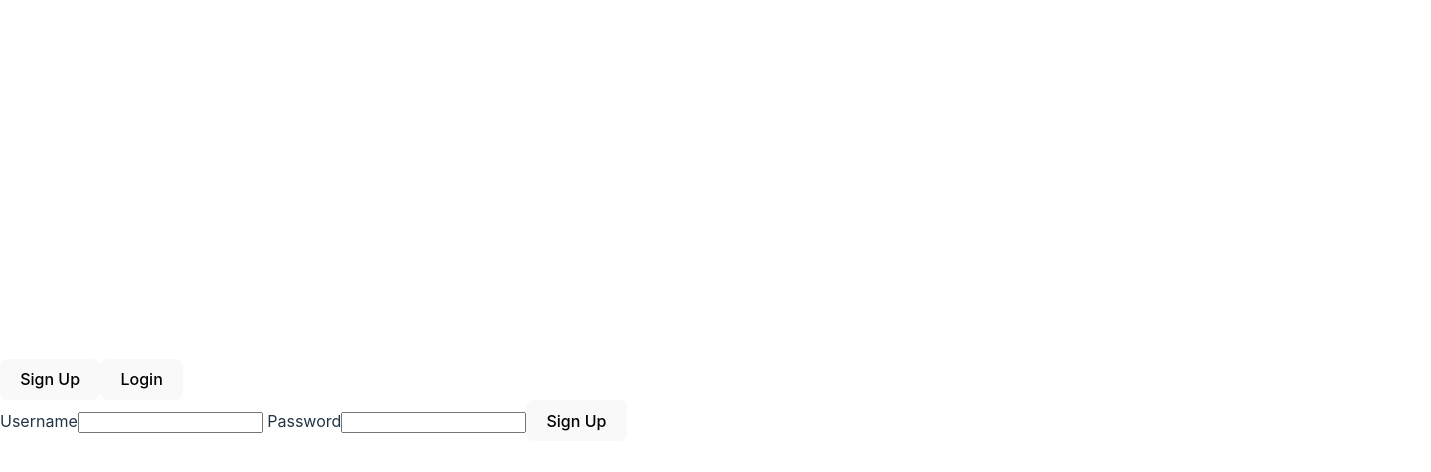
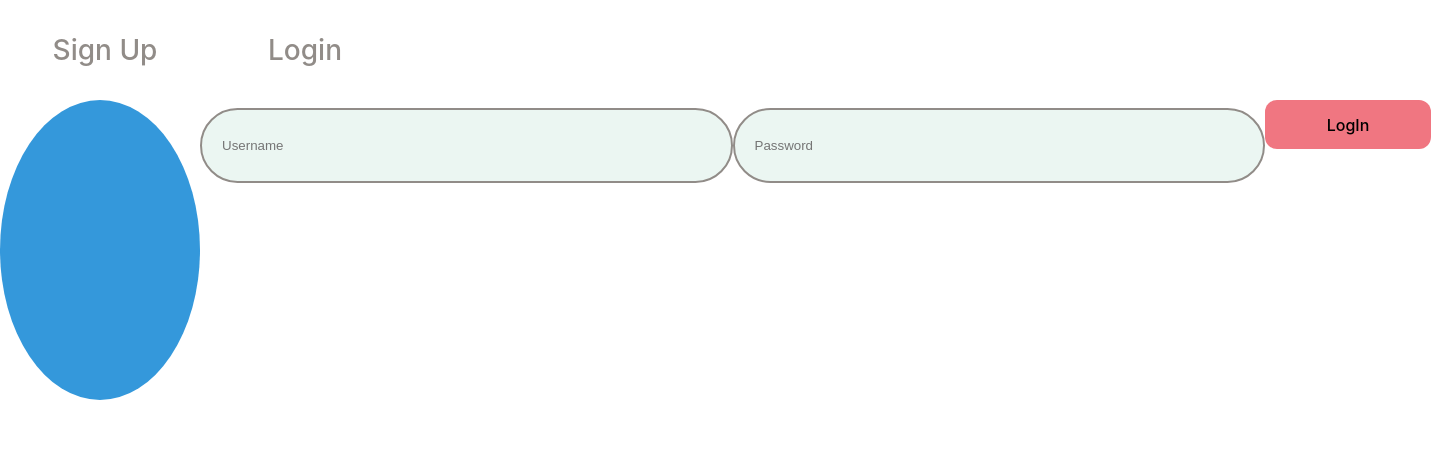
Before and after one commit to amiraelgarf/PurrfectMatch, a React (Vite) app in the folder client/: page /login in a window 1280 px wide. Shown: the top 472 px of the page, 1431 px wide, since content can reach past the window. Built offline with nearby package versions, Linux system fonts and the light colour scheme.

Commit message:
started designing and couldn't reach something awy :(

```diff
--- a/client/src/App.jsx
+++ b/client/src/App.jsx
@@ -2,7 +2,7 @@ import ReactDOM from "react-dom/client";
 import { BrowserRouter, Routes, Route } from "react-router-dom";
 import Layout from "./pages/Layout";
 import Home from "./pages/Home";
-import Login from "./Login";
+import Login from "./pages/Login";
 
 //import Blogs from "./pages/Blogs";
 //import Contact from "./pages/Contact";
--- /dev/null
+++ b/client/src/pages/Login.css
@@ -0,0 +1,122 @@
+
+.login-container {
+  display: grid;
+  grid-template-rows: 100px 1fr 1fr 100px; /* Define rows with fixed and flexible sizes */
+  grid-template-columns: 200px 1fr; /* Define columns with fixed and flexible sizes */
+  /* grid-template-areas:
+    'header header'
+    'sidebar main-content'
+    'footer footer'; */
+  height: 100vh;
+}
+
+.login-to-profile
+{
+  position: absolute;
+  width: 166px;
+  height: 49px;
+  flex-shrink: 0;
+  border-radius: 12px;
+  background: #F07681;
+}
+
+.login {
+  display: inline-block;
+  border-radius: 4px;
+  background-color: #FFFFFF;
+  border: none;
+  color: #918C88;
+  text-align: center;
+  font-size: 28px;
+  padding: 20px;
+  width: 200px;
+  transition: all 0.5s;
+  cursor: pointer;
+  margin: 5px;
+}
+
+.login span {
+  cursor: pointer;
+  display: inline-block;
+  position: relative;
+  transition: 0.5s;
+}
+
+.login span:after {
+  content: '\00bb';
+  position: absolute;
+  opacity: 0;
+  top: 0;
+  right: -20px;
+  transition: 0.5s;
+}
+
+.login:hover span {
+  padding-right: 25px;
+}
+
+.login:hover span:after {
+  opacity: 1;
+  right: 0;
+}
+
+
+.sign-up {
+  display: inline-block;
+  border-radius: 4px;
+  background-color: #FFFFFF;
+  border: none;
+  color: #918C88;
+  text-align: center;
+  font-size: 28px;
+  padding: 20px;
+  width: 200px;
+  transition: all 0.5s;
+  cursor: pointer;
+  margin: 5px;
+}
+
+.sign-up span {
+  cursor: pointer;
+  display: inline-block;
+  position: relative;
+  transition: 0.5s;
+}
+
+.sign-up span:after {
+  content: '\00bb';
+  position: absolute;
+  opacity: 0;
+  top: 0;
+  right: -20px;
+  transition: 0.5s;
+}
+
+.sign-up:hover span {
+  padding-right: 25px;
+}
+
+.sign-up:hover span:after {
+  opacity: 1;
+  right: 0;
+}
+
+
+input[type=text], select {
+  width: 532.5px;
+  height: 75px;
+  flex-shrink: 0;
+  padding: 12px 20px;
+  margin: 8px 0;
+  display: inline-block;
+  border: 2px solid #918C88;
+  background: #EBF6F2;
+  border-radius: 55px;
+  box-sizing: border-box;
+}
+
+.oval-shape {
+  /* grid-area: oval; */
+  background-color: #3498db; /* Oval color */
+  border-radius: 50%; /* Make it circular (50% border-radius) */
+}
--- a/client/src/Login.jsx
+++ b/client/src/pages/Login.jsx
@@ -1,6 +1,7 @@
 import React, {useState} from "react";
 import axios from "axios";
 import { useNavigate } from "react-router-dom";
+import './Login.css';
 
 
 
@@ -34,18 +35,24 @@ function Login() {
           });
     }
     return (
-      <div>
-          <button> Sign Up</button>
-          <button> Login </button>
+      <div
+      style={{ position: 'relative', height: '100vh', boxSizing: 'border-box' }}
+    >
+      <div className="login-container">
+          <button className="sign-up"> <span>Sign Up</span></button>
+          <button className="login" > <span> Login </span> </button>
+
+          <div className="oval-shape"></div>
 
           <form onSubmit={handleSubmit}>
-            <label htmlFor="Username"> Username</label>
-              <input type="text" value= {logindata.Username} onChange={handleInputChange} name="Username"/>
 
-              <label htmlFor="Password"> Password</label>
-              <input type="text" value={logindata.Password} onChange={handleInputChange} name="Password" />
-              <button> Sign Up</button>
+              <input type="text" placeholder="Username" value= {logindata.Username} onChange={handleInputChange} name="Username"/>
+
+
+              <input type="text" placeholder="Password" value={logindata.Password} onChange={handleInputChange} name="Password" />
+              <button className="login-to-profile"> LogIn</button>
           </form>
+      </div>
       </div>
     );
   }
```
